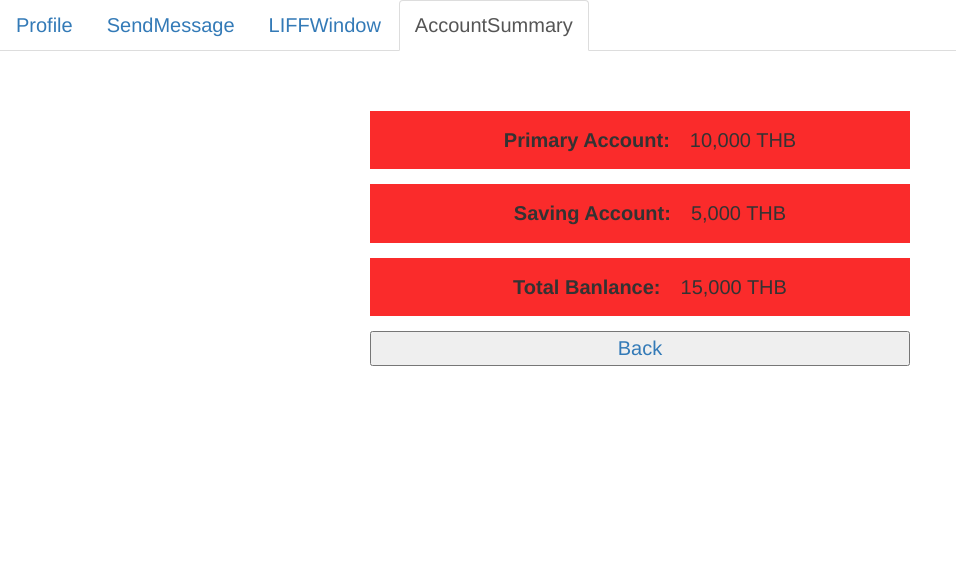
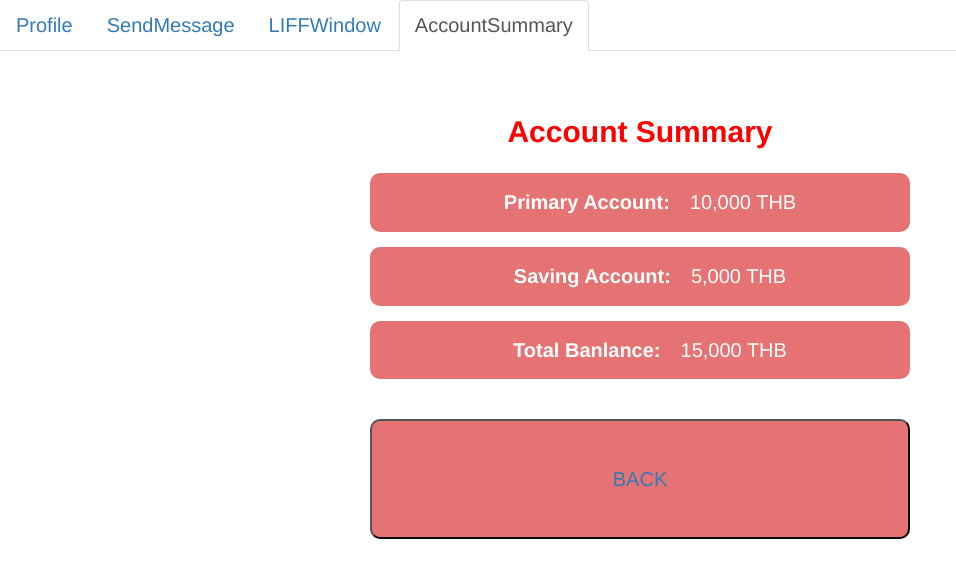
Before and after one commit to kamnan43/react-liff-boilerplate, a React (Create React App) app: page /accountSummary in a window 1280 px wide. Shown: the top 578 px of the page, without its empty margins (0-956 px from the left). Built offline with nearby package versions, Linux system fonts and the light colour scheme; what react-geolocated would draw is missing.

Commit message:
Update
Update

```diff
--- a/src/App.css
+++ b/src/App.css
@@ -25,10 +25,35 @@
 
 .bg-red{
   padding: 0.5rem;
-  background:#fa1616e8;
+  color: white;
+  background:#E57373;
+  border-radius: 1rem;
 }
 
 .message-label {
   text-align: left;
   display: block;
 }
+
+.navi-header{
+  color: red;
+  font-size: 3rem;
+  margin: 0 0 2rem 0;
+  font-weight: bold;
+}
+
+.wrap-button {
+  margin-top: 4rem;
+  width: 100%;
+  height: 12rem;
+}
+
+.wrap-button .button-link {
+  width: 100%;
+  height: 100%;
+  border-radius: 1rem;
+  color: white;
+  background:#E57373;
+  text-transform: uppercase;
+  text-decoration: none;
+}
--- a/src/pages/components/AccountSummary/accountSummary.js
+++ b/src/pages/components/AccountSummary/accountSummary.js
@@ -10,6 +10,9 @@ class AccountSummary extends Component {
       <div className="page-content account-summary">
         <div className="col-lg-3" />
           <div className="col-lg-6">
+
+            <div className="navi-header">Account Summary</div>
+
             <div className="form-group bg-red accountSummary">
               <label>Primary Account: </label>
               <span>10,000 THB</span>
@@ -22,7 +25,7 @@ class AccountSummary extends Component {
               <label>Total Banlance: </label>
               <span>15,000 THB</span>
             </div>
-          <div>
+            <div className="wrap-button">
               <button className="button-link"><Link to="/" >Back</Link></button>
             </div>
           </div>
--- a/src/pages/components/AccountSummary/style.css
+++ b/src/pages/components/AccountSummary/style.css
@@ -7,8 +7,3 @@
   margin: 1rem 2rem;
   align-items: center;
 }
-
-.account-summary .button-link{
-  width: 100%;
-  height: 100%;
-}
```
Lines whose indentation alone changed are shown as unchanged.
